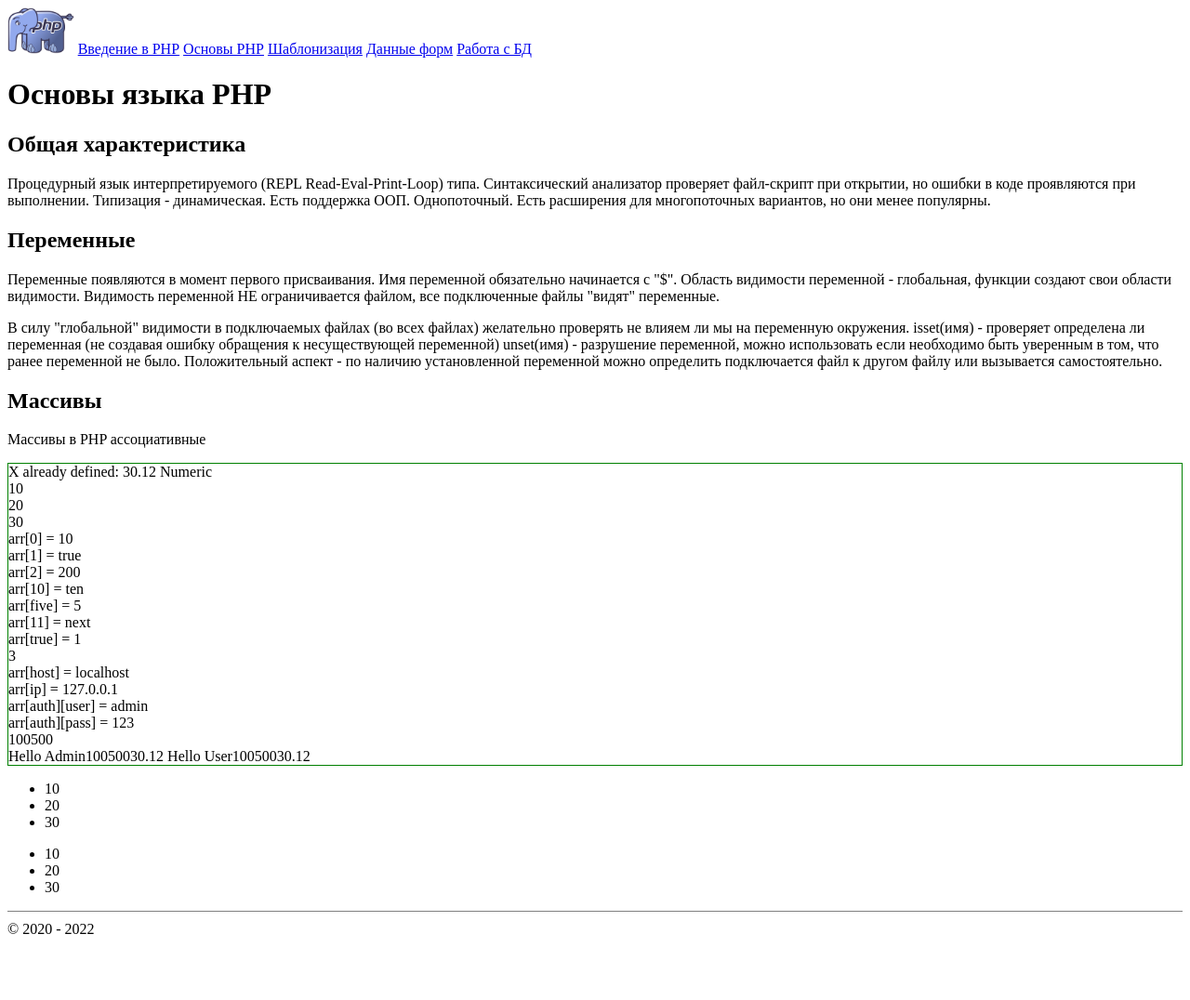
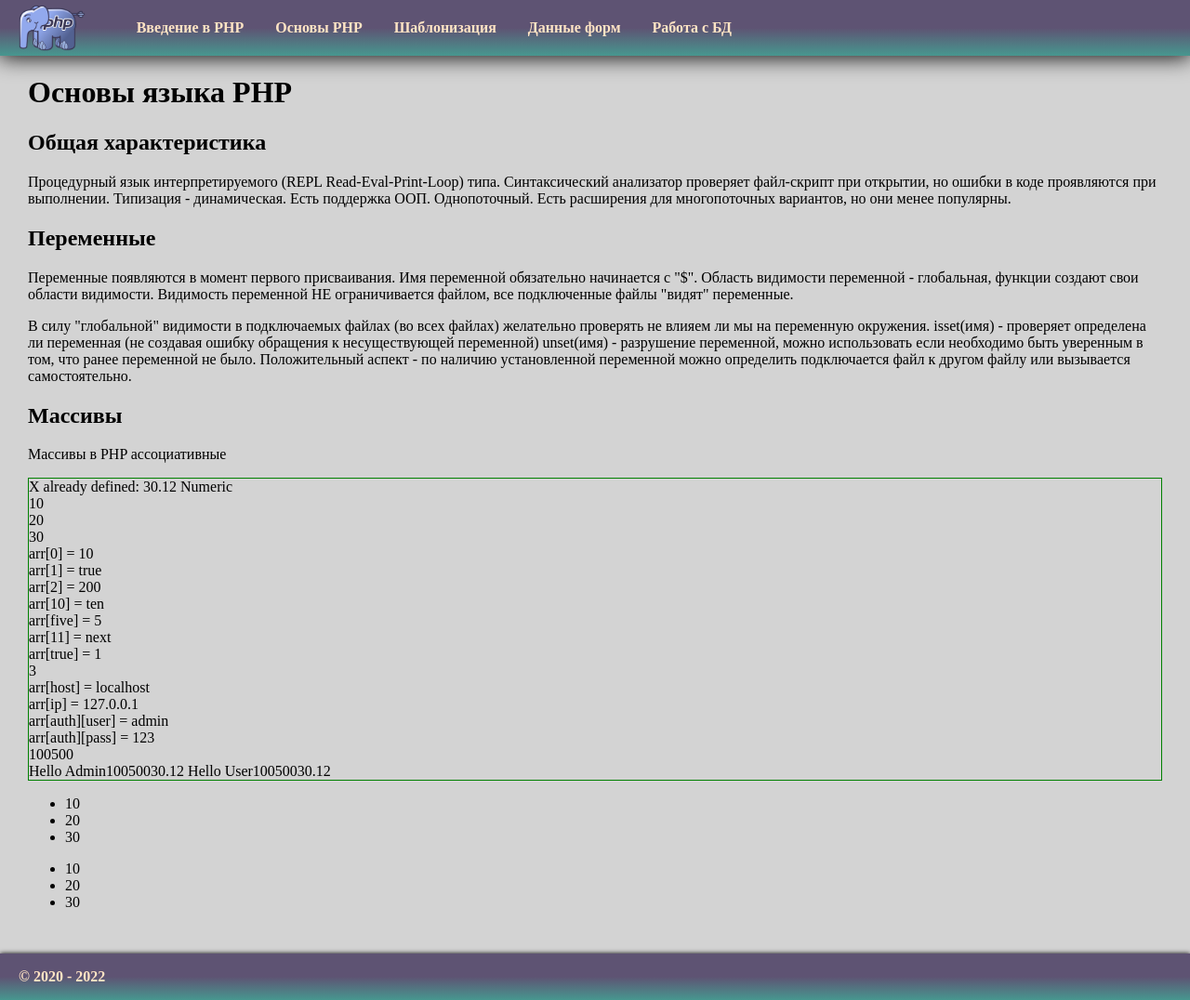
Before and after one commit to VolodymyrNazaryshyn/-PHP-PV011-main, a PHP site: page /fundamentals in a window 1280 px wide. Shown: the whole page at 93% size. Before the commit the page ends 1005 px from the top, so only its background shows below. Run offline with PHP 8.4, Linux system fonts and the light colour scheme.

Commit message:
Change site style

```diff
--- a/www/_layout.php
+++ b/www/_layout.php
@@ -8,14 +8,18 @@
     <title>PV011</title>
 </head>
 <body>
-    <nav>
+    <header>
         <img src="/img/php.png" alt="logo" class="logo" />
-        <a href="/basics">Введение в РНР</a>
-        <a href="/fundamentals">Основы РНР</a>
-        <a href="/layout">Шаблонизация</a>
-        <a href="/formdata">Данные форм</a>
-        <a href="/db">Работа с БД</a>
-    </nav>
+        <nav>
+            <ul>
+                <li><a href="/basics">Введение в РНР</a></li>
+                <li><a href="/fundamentals">Основы РНР</a></li>
+                <li><a href="/layout">Шаблонизация</a></li>
+                <li><a href="/formdata">Данные форм</a></li>
+                <li><a href="/db">Работа с БД</a></li>
+            </ul>
+        </nav>
+    </header>
 
     <!-- Render body -->
     <?php
--- a/www/css/style.css
+++ b/www/css/style.css
@@ -1,24 +1,59 @@
 /* Style for _layout.php */
+header {
+    align-items: center;
+    background: linear-gradient(to bottom,rgba(94,83,115,1) 50%,rgb(71, 151, 143) 100%);
+    box-shadow: 0 0 25px 1px black;
+    display: flex;
+    height: 60px;
+    position: fixed;
+    left: 0;
+    right: 0;
+    top: 0;
+}
+header * {
+    display: inline;
+}
 .logo {
+    margin-left: 20px;
     max-height: 50px;
+}
+header li {
+    margin: 15px;
+}
+header li a {
+    color: bisque;
+    font-weight: bold;
+    text-decoration: none;
+}
+header li a:hover {
+    color: aqua;
 }
 /* ------------------------------- */
 /* Style for footer.php */
 html,
 body {
     height: 100%;
+    margin: 30px 0 0 0;
+    background-color: lightgrey;
 }
 .wrapper {
     display: flex;
     flex-direction: column;
     min-height: 100%;
+    margin: 30px;
 }
 main {
     flex: 1 1 auto;
 }
 footer {
-    border-top: 1px solid gray;
-    padding: 10px 0 10px;
+    align-items: center;
+    background: linear-gradient(to bottom,rgba(94,83,115,1) 50%,rgb(71, 151, 143) 100%);
+    box-shadow: 0 0 5px 0 black;
+    color: bisque;
+    display: flex;
+    font-weight: bold;
+    height: 50px;
+    padding: 0 0 0 20px;
 }
 /* ------------------------------- */
 /* Style for 404.php */
@@ -74,7 +109,7 @@ footer {
     box-shadow: 0 5px 15px black;
 }
 .demo-header {
-    background-color: #CC9933;
+    background-color: rgb(76, 100, 153);
 }
 .demo-header th {
     padding: 5px;
@@ -84,8 +119,8 @@ footer {
     padding: 10px;
 }
 .demo-data:nth-child(odd) {
-    background-color: #FF9966;
+    background-color: #957dcd;
 }
 .demo-data:nth-child(even) {
-    background-color: #FFCC99;
+    background-color: #ab98ca;
 }
--- a/www/db.php
+++ b/www/db.php
@@ -125,7 +125,7 @@
             $sql_columns = "SELECT * FROM INFORMATION_SCHEMA.COLUMNS WHERE TABLE_NAME='demo'" ;
             try {
                 $res_col = $connection->query( $sql_columns ) ;                       // Получаем "таблицу" рез-тов (имена всех столбцов таблицы)
-                echo "<table class='demo' border=1.5 cellspacing=0 cellpadding=0 >" ; // Рисуем таблицу
+                echo "<table class='demo' align=center border=1.5 cellspacing=0 cellpadding=0 >" ; // Рисуем таблицу
                     echo "<caption><b>$sql</b></caption>";
                     echo "<tr class='demo-header'>" ;                                 // Шапка таблицы
                         while( $col = $res_col->fetch( PDO::FETCH_NUM ) )
--- a/www/formdata.php
+++ b/www/formdata.php
@@ -16,7 +16,7 @@
         <form method="post" enctype="multipart/form-data">
             <label>файл: <input type="file" name="formfile" /></label>
             <br/>
-            <label>Введите описание: <input name="descr" value="A file" /></label>
+            <label>Введите описание: <input name="descr" value="A file" /></label><br/>
             <label>Введите описание: <input disabled name="bescr" value="B file" /></label>
             <br/>
             <button>Послать файл</button>
```
